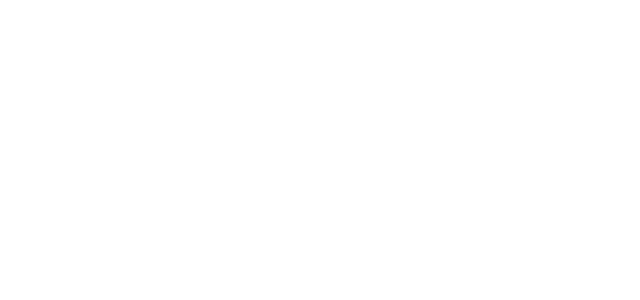
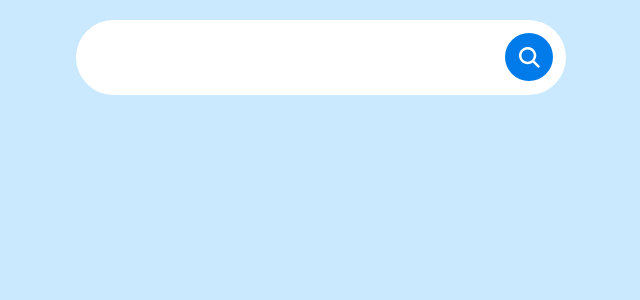
Before and after one commit to 0chae01/searchbar, a React (Create React App) app: page / in a window 1280 px wide. Shown: the top 300 px of the page, without its empty margins (319-959 px from the left). Built offline with nearby package versions, Linux system fonts and the light colour scheme.

Commit message:
feat: SearchBar 컴포넌트 생성

```diff
--- a/src/App.css
+++ b/src/App.css
@@ -0,0 +1,4 @@
+.App {
+  width: 490px;
+  margin: 20px auto;
+}
--- a/src/App.tsx
+++ b/src/App.tsx
@@ -1,5 +1,12 @@
+import SearchBar from "./components/SearchBar";
+import "./App.css";
+
 function App() {
-  return <div className="App"></div>;
+  return (
+    <div className="App">
+      <SearchBar />
+    </div>
+  );
 }
 
 export default App;
--- /dev/null
+++ b/src/components/SearchBar.tsx
@@ -0,0 +1,56 @@
+import styled from "styled-components";
+import SearchIcon from "./icons/SearchIcon";
+
+const SearchBar = () => {
+  return (
+    <StyledInputWrapper>
+      <StyledInput />
+      <StyledButton>
+        <SearchIcon />
+      </StyledButton>
+    </StyledInputWrapper>
+  );
+};
+
+export default SearchBar;
+
+const StyledInputWrapper = styled.div`
+  position: relative;
+  width: 490px;
+  height: 75px;
+  box-sizing: border-box;
+  margin: 20px 0;
+`;
+
+const StyledInput = styled.input`
+  background-color: #fff;
+  width: 490px;
+  height: 75px;
+  border: 0;
+  padding: 12px 20px;
+  border-radius: 42px;
+  box-sizing: border-box;
+  font-size: 20px;
+
+  &:focus {
+    outline: 2px solid #007be9;
+  }
+`;
+
+const StyledButton = styled.button`
+  color: #ffffff;
+  background-color: #007be9;
+  border: 0;
+  cursor: pointer;
+  border-radius: 100%;
+  width: 48px;
+  height: 48px;
+  font-weight: 500;
+  display: flex;
+  justify-content: center;
+  align-items: center;
+
+  position: absolute;
+  right: 13px;
+  top: 13px;
+`;
--- /dev/null
+++ b/src/components/icons/SearchIcon.tsx
@@ -0,0 +1,17 @@
+const SearchIcon = () => {
+  return (
+    <svg
+      width={21}
+      height={21}
+      viewBox="0 0 16 16"
+      // fill="#6A737B"
+      fill="currentColor"
+      preserveAspectRatio="none"
+      xmlns="http://www.w3.org/2000/svg"
+    >
+      <path d="M6.56 0a6.56 6.56 0 015.255 10.49L16 14.674 14.675 16l-4.186-4.184A6.56 6.56 0 116.561 0zm0 1.875a4.686 4.686 0 100 9.372 4.686 4.686 0 000-9.372z"></path>
+    </svg>
+  );
+};
+
+export default SearchIcon;
--- a/src/index.css
+++ b/src/index.css
@@ -1,13 +1,14 @@
 body {
+  background-color: #cae9ff;
   margin: 0;
-  font-family: -apple-system, BlinkMacSystemFont, 'Segoe UI', 'Roboto', 'Oxygen',
-    'Ubuntu', 'Cantarell', 'Fira Sans', 'Droid Sans', 'Helvetica Neue',
+  font-family: -apple-system, BlinkMacSystemFont, "Segoe UI", "Roboto", "Oxygen",
+    "Ubuntu", "Cantarell", "Fira Sans", "Droid Sans", "Helvetica Neue",
     sans-serif;
   -webkit-font-smoothing: antialiased;
   -moz-osx-font-smoothing: grayscale;
 }
 
 code {
-  font-family: source-code-pro, Menlo, Monaco, Consolas, 'Courier New',
+  font-family: source-code-pro, Menlo, Monaco, Consolas, "Courier New",
     monospace;
 }
```
